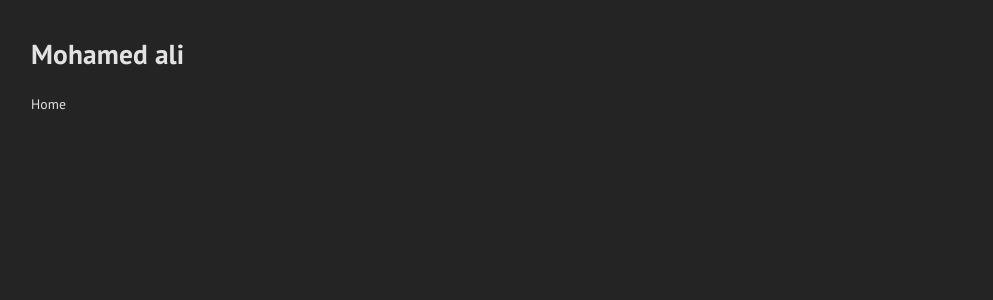
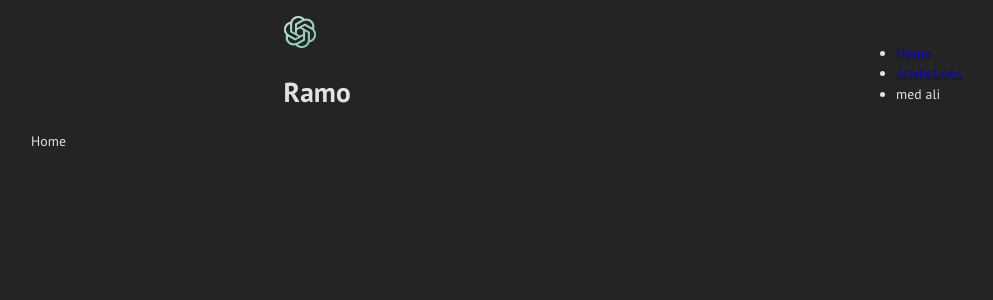
Before and after one commit to medalinaaoui/ramo-dashboard-app, a React (Vite) app: page / in a window 1280 px wide. Shown: the top 300 px of the page, without its empty margins (17-1010 px from the left). Built offline with nearby package versions, Linux system fonts and the light colour scheme.

Commit message:
adding navbar component

```diff
--- a/src/App.tsx
+++ b/src/App.tsx
@@ -3,7 +3,7 @@ import { themeSettings } from "./themes";
 import { createTheme } from "@mui/material/styles";
 import { ThemeProvider, CssBaseline, Box } from "@mui/material";
 import { BrowserRouter, Routes, Route } from "react-router-dom";
-import Navbar from "./componants/Navbar";
+import Navbar from "./components/Navbar";
 const App = () => {
   const theme = useMemo(() => createTheme(themeSettings), []);
   return (
@@ -12,7 +12,7 @@ const App = () => {
         <ThemeProvider theme={theme}>
           <CssBaseline />
           <Box width="100%" height="100%" padding="1rem 3rem 0rem 3rem">
-            <Navbar />
+            <Navbar name="med ali" />
             <Routes>
               <Route path="/" element={<div>Home</div>} />
               <Route
--- a/src/componants/Navbar.tsx
+++ /dev/null
@@ -1,8 +0,0 @@
-const Navbar = () => {
-  return (
-    <div>
-      <h1>Mohamed ali</h1>
-    </div>
-  );
-};
-export default Navbar;
--- /dev/null
+++ b/src/components/Navbar.tsx
@@ -0,0 +1,32 @@
+import { Link } from "react-router-dom";
+import logo from "@/assets/logo.png";
+import { Box, Typography, useTheme } from "@mui/material";
+
+type NavbarPros = {
+  name: string;
+};
+const Navbar = ({ name }: NavbarPros) => {
+  const { palette } = useTheme();
+
+  return (
+    <Box display="flex" justifyContent="space-around" alignItems="center">
+      <div>
+        <img src={logo} alt="logo" className="logo" />
+        <h1>Ramo</h1>
+      </div>
+
+      <nav>
+        <ul>
+          <li>
+            <Link to="/">Home</Link>
+          </li>
+          <li>
+            <Link to="/predictions">predictions</Link>
+          </li>
+          <li>{name}</li>
+        </ul>
+      </nav>
+    </Box>
+  );
+};
+export default Navbar;
--- a/src/index.css
+++ b/src/index.css
@@ -20,3 +20,8 @@ body,
   height: 100%;
   width: 100%;
 }
+
+.logo {
+  width: 2rem;
+  aspect-ratio: 1/1;
+}
```
Also changed, not shown: src/assets/logo.png (added).
